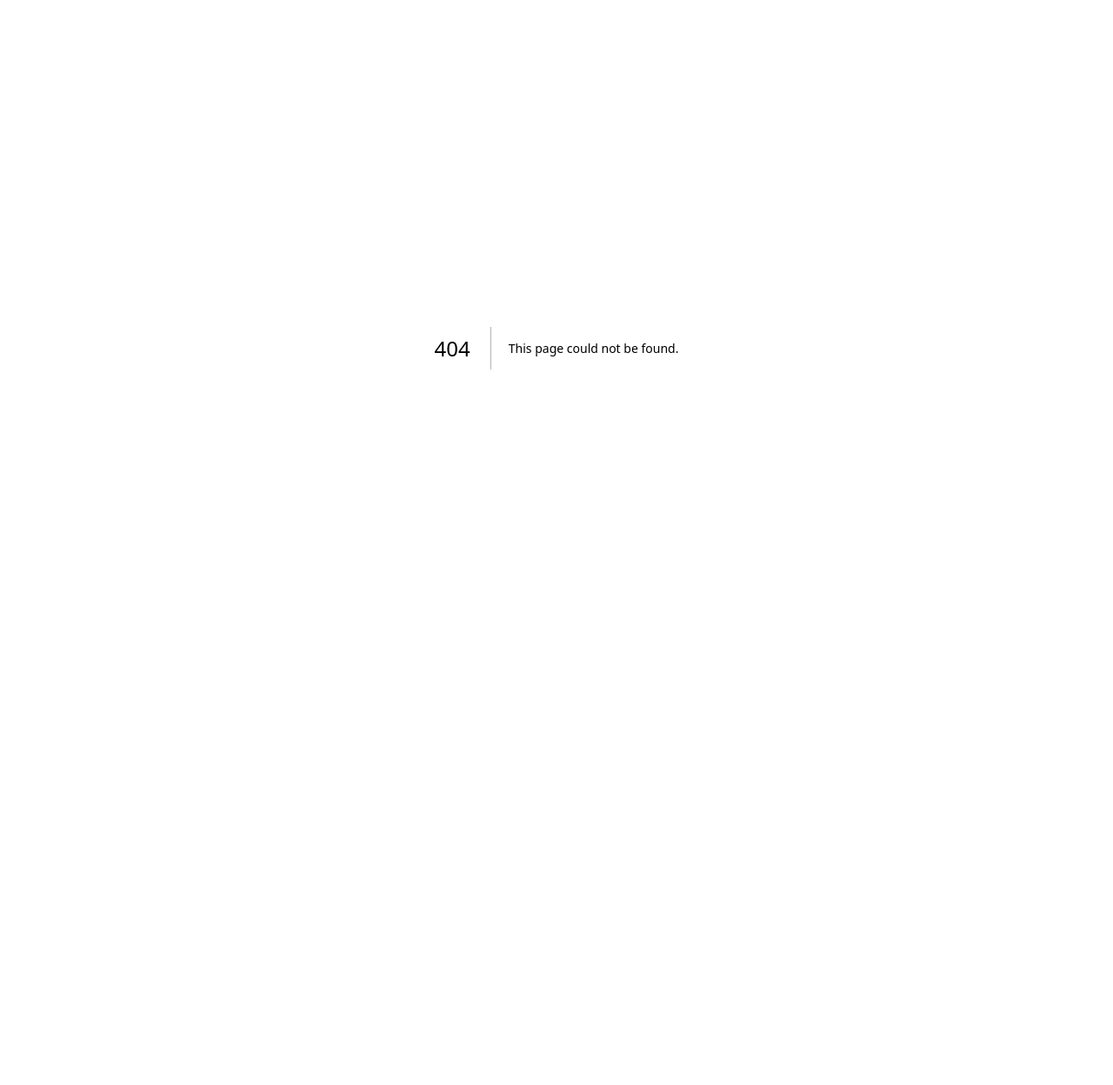
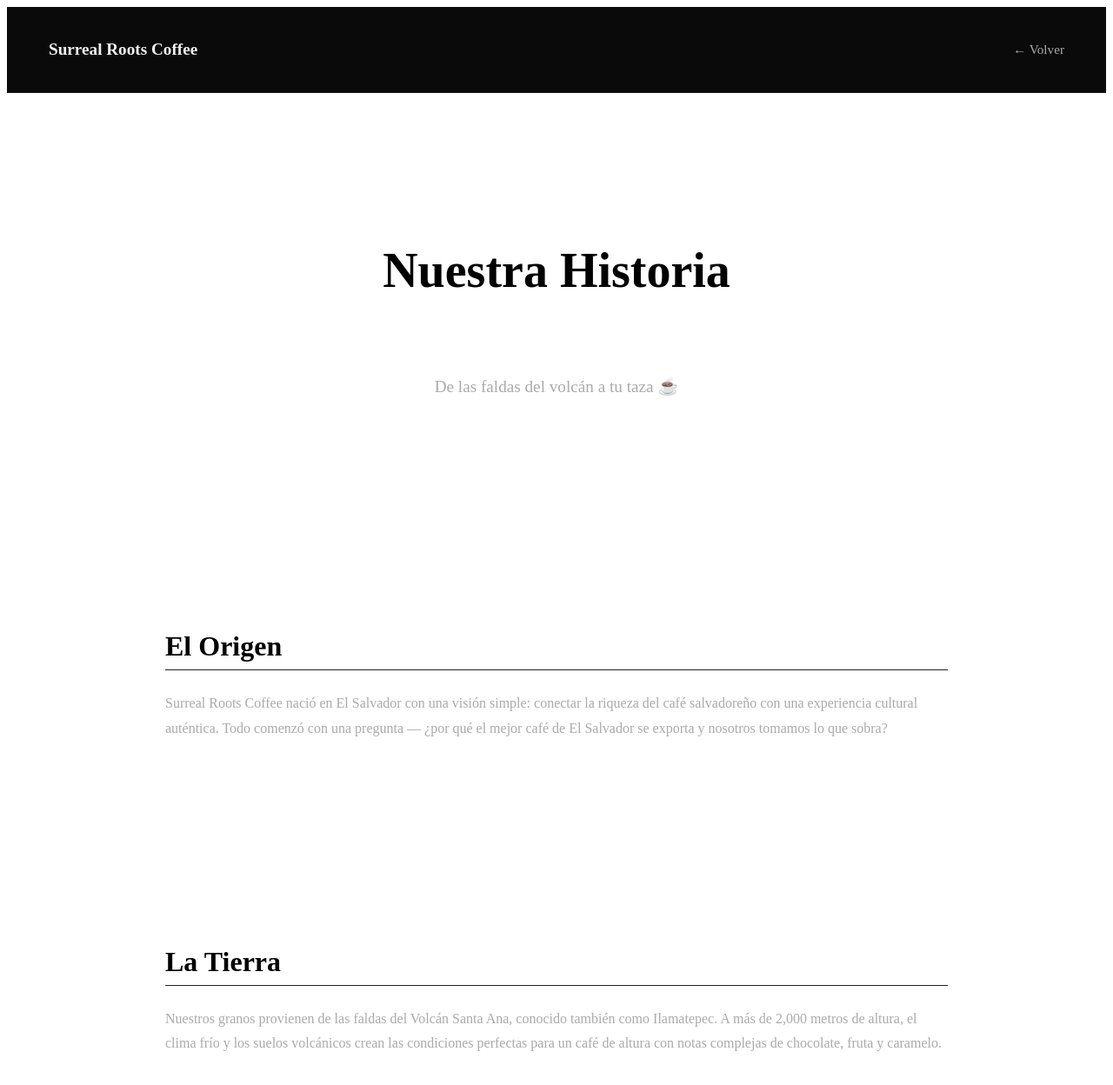
Before and after one commit to FranMel10/portfolio, a Next.js app: page /coffee/historia in a window 1280 px wide. Before the commit this address had no page. Shown: the top 1248 px of the page at 87% size. Before the commit the page ends 800 px from the top, so only its background shows below. Built offline with nearby package versions, Linux system fonts and the light colour scheme.

Commit message:
historia page added

```diff
--- /dev/null
+++ b/app/coffee/historia/page.jsx
@@ -0,0 +1,59 @@
+import Link from 'next/link';
+
+export default function Historia() {
+  return (
+    <main>
+
+      {/* NAVBAR */}
+      <nav className="navbar">
+        <span className="logo">Surreal Roots Coffee</span>
+        <ul>
+          <li><Link href="/coffee">← Volver</Link></li>
+        </ul>
+      </nav>
+
+      {/* HERO */}
+      <section className="hero">
+        <h1>Nuestra Historia</h1>
+        <p>De las faldas del volcán a tu taza ☕</p>
+      </section>
+
+      {/* CONTENIDO */}
+      <section className="section">
+        <h2>El Origen</h2>
+        <p>
+          Surreal Roots Coffee nació en El Salvador con una visión simple:
+          conectar la riqueza del café salvadoreño con una experiencia cultural
+          auténtica. Todo comenzó con una pregunta — ¿por qué el mejor café
+          de El Salvador se exporta y nosotros tomamos lo que sobra?
+        </p>
+      </section>
+
+      <section className="section">
+        <h2>La Tierra</h2>
+        <p>
+          Nuestros granos provienen de las faldas del Volcán Santa Ana,
+          conocido también como Ilamatepec. A más de 2,000 metros de altura,
+          el clima frío y los suelos volcánicos crean las condiciones perfectas
+          para un café de altura con notas complejas de chocolate, fruta y caramelo.
+        </p>
+      </section>
+
+      <section className="section">
+        <h2>El Nombre</h2>
+        <p>
+          Surreal porque creemos que tomar un buen café es una experiencia
+          que va más allá de lo cotidiano. Roots porque nunca olvidamos
+          nuestras raíces — la tierra, la gente y la cultura salvadoreña
+          que hace posible cada taza.
+        </p>
+      </section>
+
+      {/* FOOTER */}
+      <footer className="footer">
+        <p>© 2025 Surreal Roots Coffee — El Salvador</p>
+      </footer>
+
+    </main>
+  );
+}
--- a/app/coffee/page.jsx
+++ b/app/coffee/page.jsx
@@ -29,6 +29,7 @@ export default function Coffee() {
     la riqueza del café salvadoreño con una experiencia cultural única.
     Cada taza cuenta una historia de origen, tradición y creatividad.
   </p>
+  <Link href="/coffee/historia" className="btn" style={{marginTop: '1rem', display: 'inline-block'}}>Leer historia completa →</Link>
 </section>
 
       {/* MENU */}
```
Lines whose indentation alone changed are shown as unchanged.
